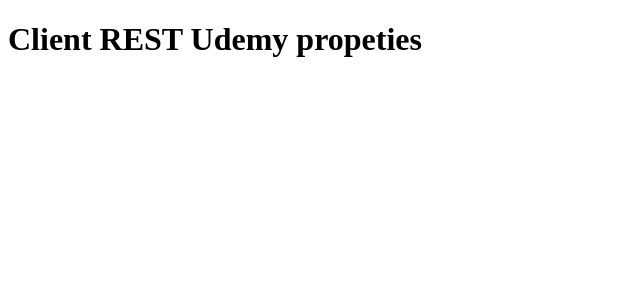
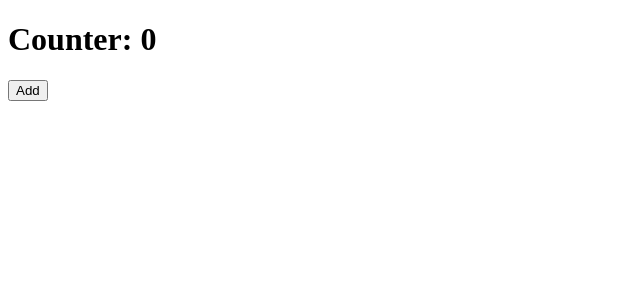
Before and after one commit to marcosmour/conceitosReactSpring, a React (Create React App) app: page / in a window 1280 px wide. Shown: the top 300 px of the page, without its empty margins (0-640 px from the left). Built offline with nearby package versions, Linux system fonts and the light colour scheme.

Commit message:
Conceito de estado e imutabilidade

```diff
--- a/src/App.js
+++ b/src/App.js
@@ -1,9 +1,23 @@
-import React from 'react';
+import React,{ useState} from 'react';
+
 import Header from './Header';
+
 export default function App() {
+  const [counter, setCounter] = useState(0);
+
+  function increment(){
+    setCounter(counter + 1);
+  }
+
   return(
-    <Header>
-      Client REST Udemy propeties
-    </Header>
-  );
+    <div>
+
+      <Header>
+        Counter: {counter}
+      </Header>
+
+      <button onClick={increment}>Add</button>
+
+    </div>
+     );
 }
```
